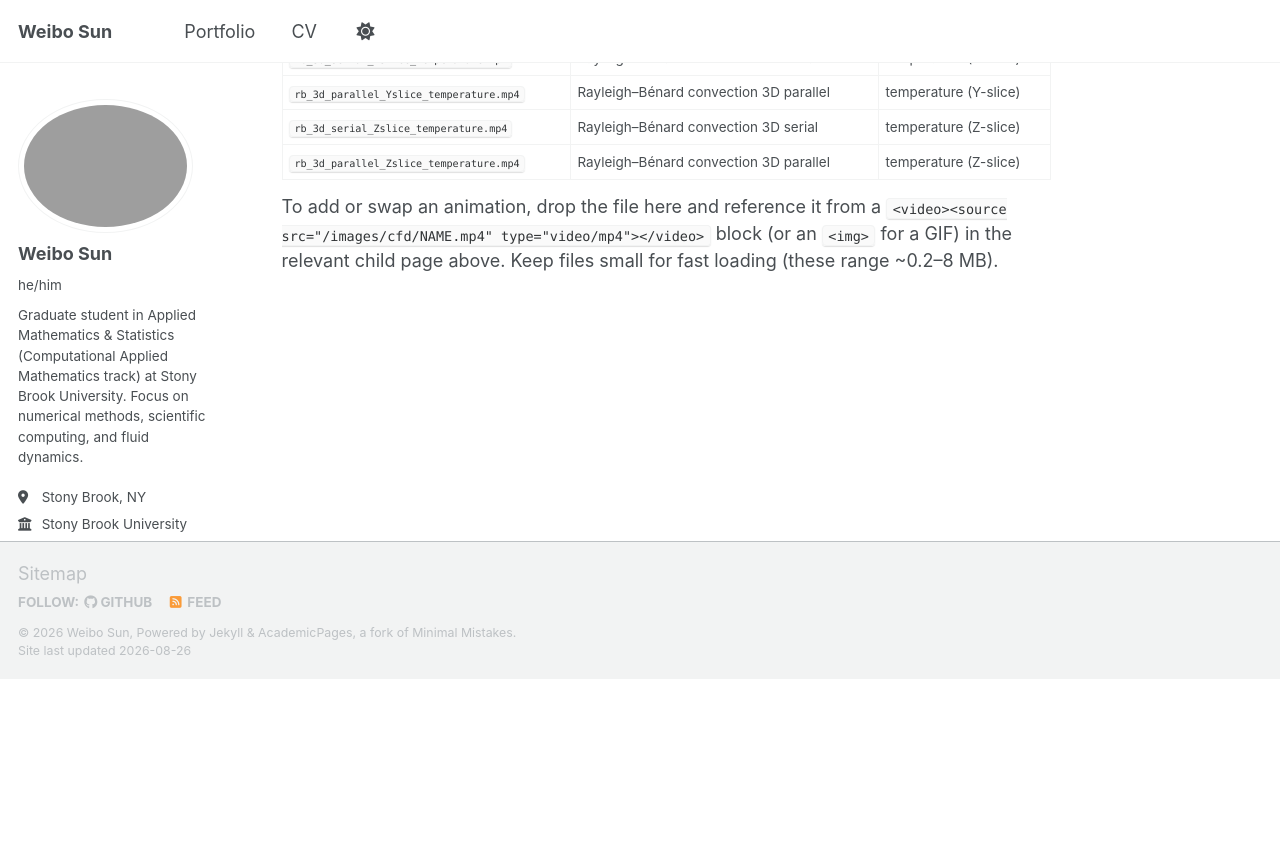
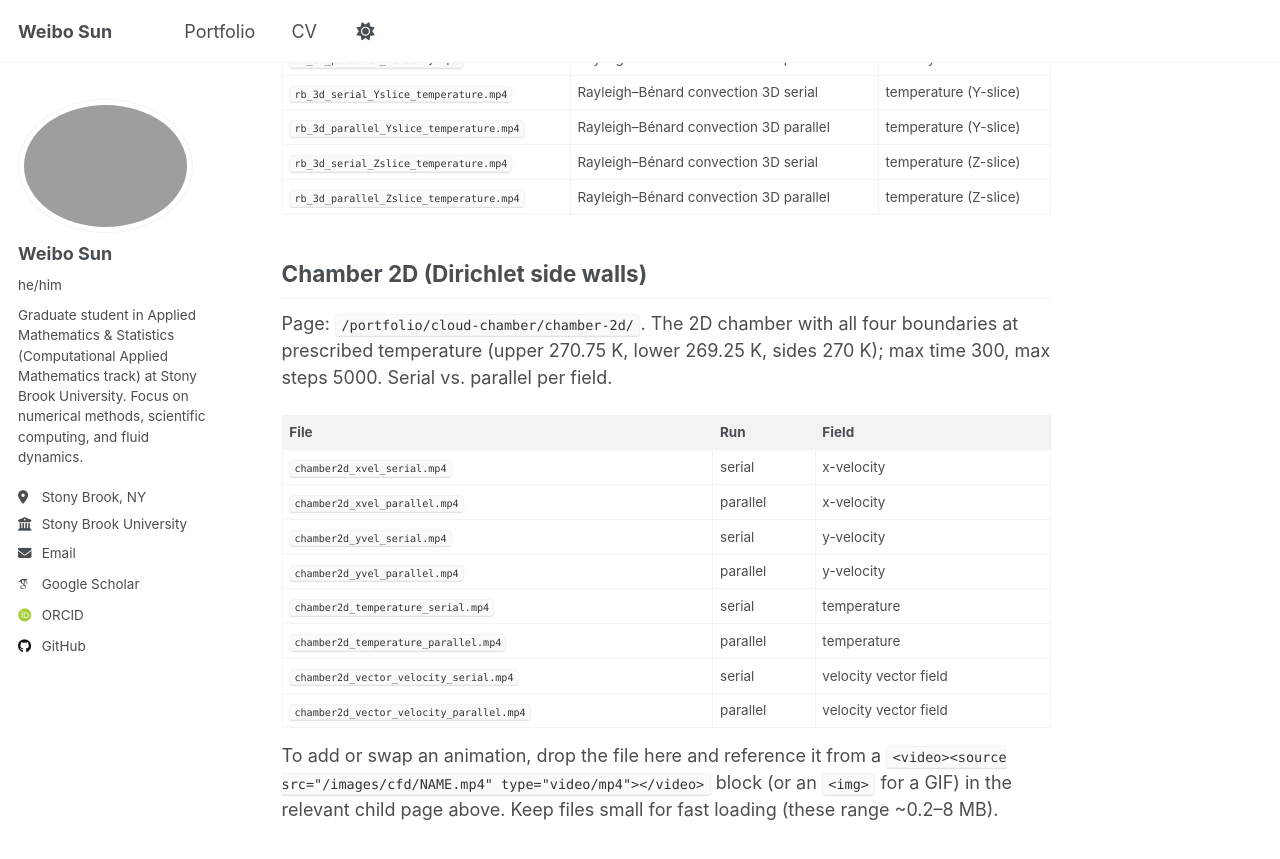
Before and after one commit to Webberrr7/Webberrr7.github.io, a Jekyll site: the page built from images/cfd/README.md, in a window 1280 px wide and 900 px high, scrolled down 2007 px. Shown: the top 859 px of the window. Built offline with Jekyll 4.4.1, drawn with Linux system fonts in a browser that asks for light colours; some web fonts are replaced; our own code applies the rules of GitHub Pages for plain Markdown files; a script that is not in the unit is left out; before the commit the page ends 2686 px from its top, so only the background shows below that; some of the changed text lies outside the part shown.

Commit message:
Add Chamber 2D page (Dirichlet side walls, serial vs parallel)
New cloud-chamber case: the 2D chamber with left/right periodic BCs
replaced by Dirichlet side walls (upper 270.75 K, lower 269.25 K, sides
270 K; max time 300, max steps 5000). Eight animations - x/y velocity,
temperature, and velocity vector field, each serial vs parallel.

Co-Authored-By: Claude Fable 5 <noreply@anthropic.com>

```diff
--- a/images/cfd/README.md
+++ b/images/cfd/README.md
@@ -10,6 +10,7 @@ page and embeds no media — each group below lives on exactly one child page.
 | `/portfolio/cloud-chamber/particle-2d/` | `_pages/portfolio-cloud-chamber-particle-2d.md` |
 | `/portfolio/cloud-chamber/taylor-green/`| `_pages/portfolio-cloud-chamber-taylor-green.md` |
 | `/portfolio/cloud-chamber/rayleigh-benard/` | `_pages/portfolio-cloud-chamber-rayleigh-benard.md` |
+| `/portfolio/cloud-chamber/chamber-2d/` | `_pages/portfolio-cloud-chamber-chamber-2d.md` |
 
 ## Taylor–Green Vortex (3D) — serial vs. parallel
 
@@ -68,6 +69,23 @@ Pages: `/portfolio/cloud-chamber/taylor-green/` (TG2d + TG3d),
 | `rb_3d_serial_Zslice_temperature.mp4`  | Rayleigh–Bénard convection 3D serial   | temperature (Z-slice) |
 | `rb_3d_parallel_Zslice_temperature.mp4`| Rayleigh–Bénard convection 3D parallel | temperature (Z-slice) |
 
+## Chamber 2D (Dirichlet side walls)
+
+Page: `/portfolio/cloud-chamber/chamber-2d/`. The 2D chamber with all four
+boundaries at prescribed temperature (upper 270.75 K, lower 269.25 K, sides
+270 K); max time 300, max steps 5000. Serial vs. parallel per field.
+
+| File | Run | Field |
+|---|---|---|
+| `chamber2d_xvel_serial.mp4`            | serial   | x-velocity |
+| `chamber2d_xvel_parallel.mp4`          | parallel | x-velocity |
+| `chamber2d_yvel_serial.mp4`            | serial   | y-velocity |
+| `chamber2d_yvel_parallel.mp4`          | parallel | y-velocity |
+| `chamber2d_temperature_serial.mp4`     | serial   | temperature |
+| `chamber2d_temperature_parallel.mp4`   | parallel | temperature |
+| `chamber2d_vector_velocity_serial.mp4`   | serial   | velocity vector field |
+| `chamber2d_vector_velocity_parallel.mp4` | parallel | velocity vector field |
+
 To add or swap an animation, drop the file here and reference it from a
 `<video><source src="/images/cfd/NAME.mp4" type="video/mp4"></video>` block (or
 an `<img>` for a GIF) in the relevant child page above. Keep files small for
```
Also changed, not shown: CLAUDE.md (+1 -0 lines), _pages/ifluid.md (+6 -0 lines), _pages/portfolio-cloud-chamber-chamber-2d.md (added, +99 -0 lines), 8 other files.
